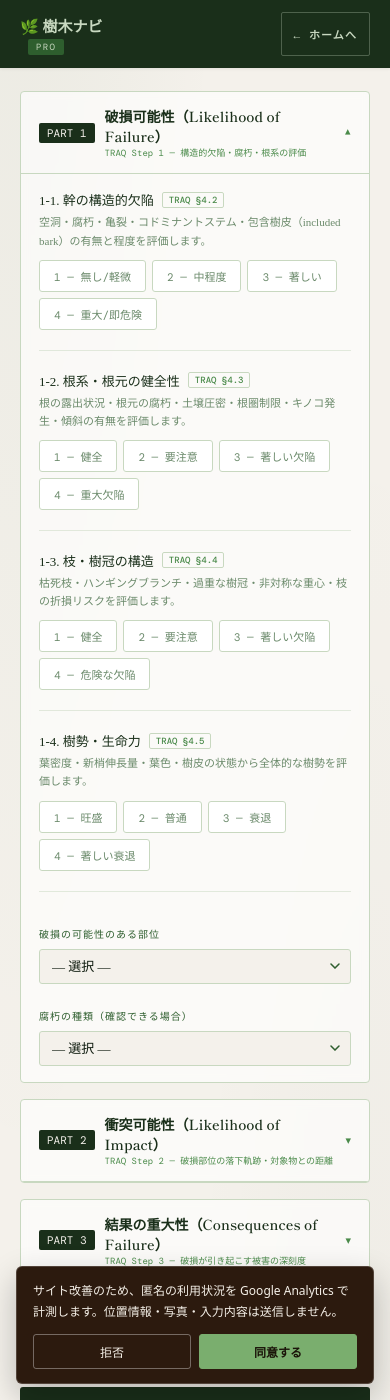
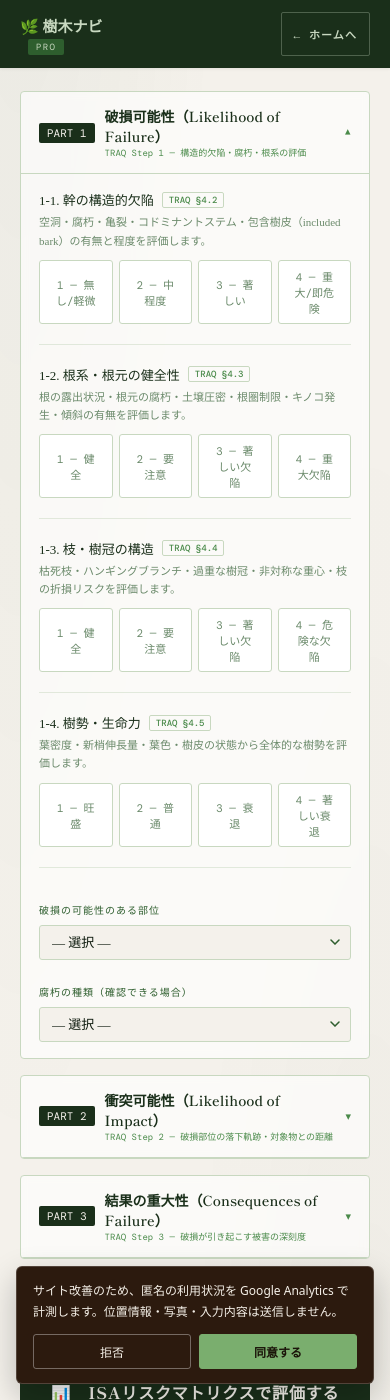
Before and after one commit to raitopapa/raitopapa.github.io, a Jekyll site: the page traq.html, which Jekyll copies as it is, in a window 390 px wide and 1400 px high, scrolled down 1076 px. Built offline with Jekyll 4.4.1, drawn with Linux system fonts in a browser that asks for light colours.

Commit message:
style(ux): Stage 4 — mobile breakpoint fixes (iOS zoom + touch targets)
- diagnosis: iOS zoom prevention on select at ≤600px; symptom-grid → 1fr at ≤480px
- checklist: iOS zoom fix on info-field inputs; CTA btn-p/btn-o stack full-width at ≤600px
- traq: iOS zoom fix at ≤600px; rating-btn min-height 44px + CTA full-width at ≤480px
- ctla: iOS zoom fix on inputs/select at ≤600px; CTA btn-pdf/btn-reset full-width at ≤480px
- pruning: iOS zoom fix on select at ≤600px (cal-grid block extended)

Co-Authored-By: Claude Sonnet 4.6 <noreply@anthropic.com>

```diff
--- a/checklist.html
+++ b/checklist.html
@@ -286,6 +286,10 @@ footer { margin-top: 56px; padding-top: 20px; border-top: 1px solid var(--mist);
 .ref-item a:hover { border-bottom-color: var(--moss); }
 .ref-note { font-size: 11px; color: #8fa085; margin-top: 12px; padding-top: 10px; border-top: 1px solid var(--mist); line-height: 1.7; }
 @media print { .ref-section { display: none; } }
+@media(max-width:600px){
+  .info-field input, .info-field select { font-size: 16px; padding: 10px; } /* iOS zoom prevention */
+  .cta-box .btn-p, .cta-box .btn-o { display: block; width: 100%; margin: 6px 0; box-sizing: border-box; }
+}
 @media(max-width:480px){
   .score-display { flex-direction: column; text-align: center; }
   .section-scores { grid-template-columns: repeat(2,1fr); }
--- a/ctla.html
+++ b/ctla.html
@@ -208,6 +208,12 @@ input[type="range"] { flex: 1; accent-color: var(--amber); }
 .ad-slot { background: var(--mist); border: 1px dashed #a0b8a0; border-radius: 3px; padding: 18px; text-align: center; font-family: 'DM Mono', monospace; font-size: 10px; color: #8fa085; margin: 24px 0; }
 footer { margin-top: 48px; padding-top: 18px; border-top: 1px solid var(--mist); font-family: 'DM Mono', monospace; font-size: 10px; color: #8fa085; text-align: center; line-height: 2; }
 
+@media(max-width:600px){
+  input[type="number"], input[type="text"], select { font-size: 16px; } /* iOS zoom prevention */
+}
+@media(max-width:480px){
+  .cta-box .btn-pdf, .cta-box .btn-reset { display: block; width: 100%; margin: 6px 0; box-sizing: border-box; }
+}
 @media print {
   nav, .ad-slot, .cta-box, .btn-calc { display: none !important; }
   body { background: white; }
--- a/diagnosis.html
+++ b/diagnosis.html
@@ -540,6 +540,10 @@
     .section { padding: 20px 16px; }
     .result-card { padding: 20px 16px; }
     .result-header { padding: 20px 16px; }
+    select { font-size: 16px; } /* iOS auto-zoom prevention */
+  }
+  @media (max-width: 480px) {
+    .symptom-grid { grid-template-columns: 1fr; }
   }
 </style>
   <link rel="manifest" href="/manifest.json">
--- a/pruning.html
+++ b/pruning.html
@@ -215,6 +215,7 @@ select:focus {
   .cal-grid {
     grid-template-columns: repeat(6, 1fr);
   }
+  select { font-size: 16px; } /* iOS zoom prevention */
 }
 
 .month-cell {
--- a/traq.html
+++ b/traq.html
@@ -92,7 +92,11 @@ h1 { font-family: 'Shippori Mincho', serif; font-size: clamp(20px, 4vw, 30px); f
 
 /* Tree info grid */
 .info-grid { display: grid; grid-template-columns: repeat(3, 1fr); gap: 10px; margin-bottom: 28px; }
-@media(max-width:600px){ .info-grid { grid-template-columns: 1fr 1fr; } }
+@media(max-width:600px){
+  .info-grid { grid-template-columns: 1fr 1fr; }
+  .info-field input, .info-field select, .info-field textarea,
+  .traq-body input, .traq-body select, .traq-body textarea { font-size: 16px; } /* iOS zoom prevention */
+}
 .info-field { background: rgba(255,255,255,0.7); border: 1px solid var(--mist); border-radius: 3px; padding: 12px 14px; }
 .info-field label { display: block; font-family: 'DM Mono', monospace; font-size: 9px; letter-spacing: 0.15em; color: var(--moss); text-transform: uppercase; margin-bottom: 6px; }
 .info-field input, .info-field select, .info-field textarea {
@@ -267,6 +271,11 @@ h1 { font-family: 'Shippori Mincho', serif; font-size: clamp(20px, 4vw, 30px); f
 .ad-slot { background: var(--mist); border: 1px dashed #a0b8a0; border-radius: 3px; padding: 18px; text-align: center; font-family: 'DM Mono', monospace; font-size: 10px; color: #8fa085; margin: 24px 0; }
 
 footer { margin-top: 48px; padding-top: 18px; border-top: 1px solid var(--mist); font-family: 'DM Mono', monospace; font-size: 10px; color: #8fa085; text-align: center; line-height: 2; }
+
+@media(max-width:480px){
+  .rating-btn { min-height: 44px; flex: 1; display: flex; align-items: center; justify-content: center; }
+  .cta-box .btn-pdf, .cta-box .btn-reset { display: block; width: 100%; margin: 6px 0; box-sizing: border-box; }
+}
 
 @media print {
   nav, .ad-slot, .cta-box { display: none !important; }
```
